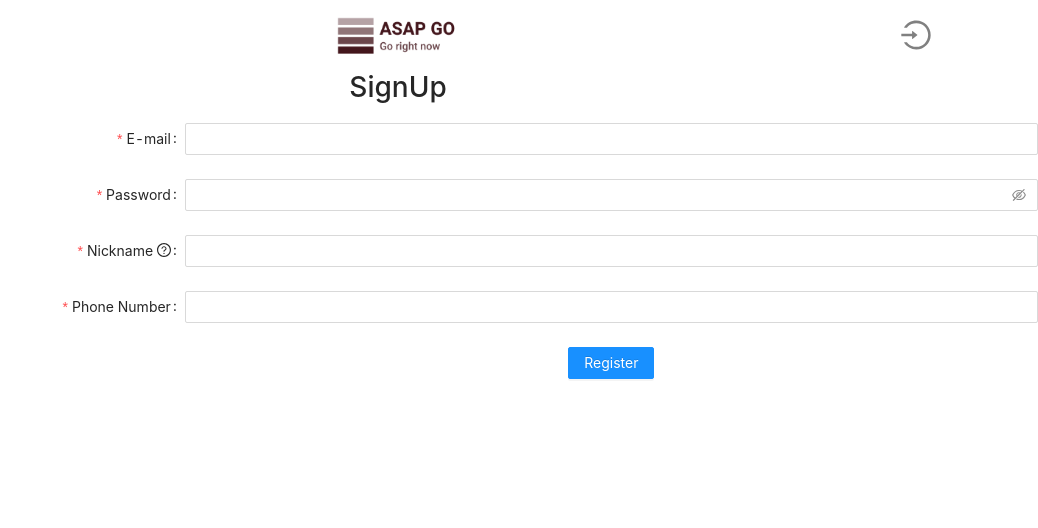
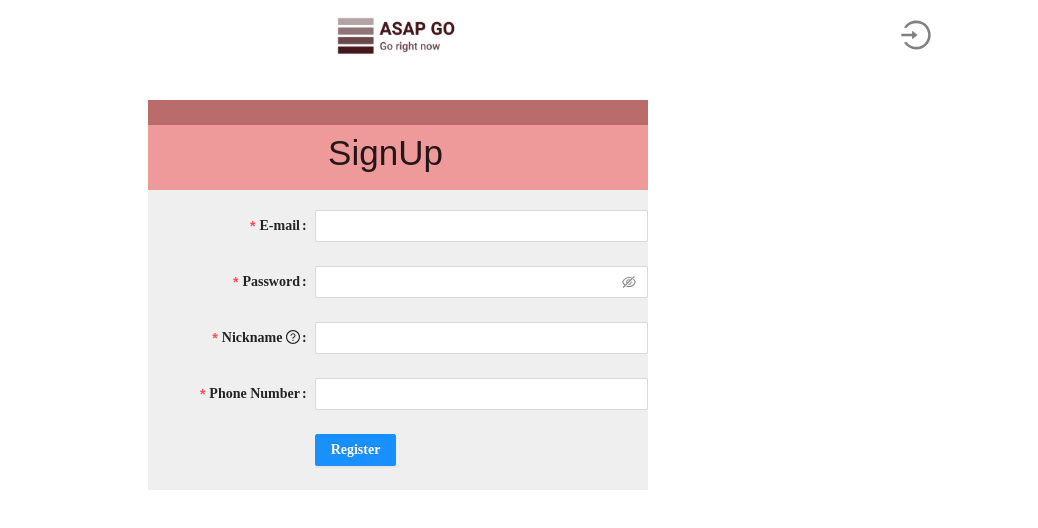
Before and after one commit to swsnu/swpp2020-team11, a React (Create React App) app in the folder frontend/: page /sign_up in a window 1280 px wide. Shown: the top 528 px of the page, without its empty margins (242-1280 px from the left). Built offline with nearby package versions, Linux system fonts and the light colour scheme; no server answers.

Commit message:
Sign In Sign UP css

```diff
--- /dev/null
+++ b/frontend/src/containers/SignIn.css
@@ -0,0 +1,50 @@
+* {
+  font-family: Zapfino, serif;
+  font-weight : bold;
+}
+
+#topBox {
+  position : absolute;
+  background : #ba6b6c;
+  left : 50%;
+  width : 500px;
+  height : 25px;
+  top : 100px;
+  margin-left: -250px;
+}
+
+#topBar {
+  font-family : sans-serif;
+  font-size : 20px;
+  text-align : center;
+  text-indent : 0px;
+  background :#ef9a9a;
+  width : 500px;
+  height :100px;
+  left : 50%;
+  margin-left : -250px;
+  top : 125px;
+  position : absolute;
+}
+
+#midBox2 {
+  position : absolute;
+  top : 190px;
+  left : 50%;
+  width : 500px;
+  height : 20px;
+  margin-left : -250px;
+  background : #eeefee;
+}
+
+#LogIn2 {
+  text-align : center;
+  display : flex;
+  flex-direction : column;
+  width : 500px;
+  position : absolute;
+  left : 50%;
+  margin-left : -250px;
+  top : 205px;
+  height : 200px;
+}
--- a/frontend/src/containers/SignIn.js
+++ b/frontend/src/containers/SignIn.js
@@ -4,6 +4,7 @@ import { connect } from 'react-redux';
 import * as actionCreators from '../store/actions/index';
 import { Form, Input, Button, Checkbox } from 'antd';
 import { UserOutlined, LockOutlined } from '@ant-design/icons';
+import './SignIn.css';
 
 class SignIn extends Component {
   state = {
@@ -25,9 +26,13 @@ class SignIn extends Component {
     };
 
     return (
-      <div className="SignIn">
-        <h1>SignIn</h1>
-        <div className="Login">
+      <div id = "SignIn" className="SignIn">
+        <div id = "topBox"></div>
+        <div id = "topBar">
+          <h1>SignIn</h1>
+        </div>
+        <div id = "midBox2"></div>
+        <div id = "LogIn2" className="Login">
           <Form
             name="normal_login"
             className="login-form"
--- /dev/null
+++ b/frontend/src/containers/SignUp.css
@@ -0,0 +1,62 @@
+* {
+  font-family: Zapfino, serif;
+}
+
+#topBar2 {
+  background : #ba6b6c;
+  width : 500px;
+  height : 25px;
+  position : absolute;
+  top : 100px;
+  left : 50%;
+  margin-left : -250px;
+}
+
+#title {
+  font-family : sans-serif;
+  font-size : 35px;
+  text-align : center;
+  background : #ef9a9a;
+  width : 500px;
+  left : 50%;
+  height : 300px;
+  margin-left : -250px;
+  top : 125px;
+  position : absolute;
+  text-align : center;
+  text-indent : -25px;
+}
+
+.SignUp {
+  font-weight : bold;
+  text-align : left;
+  display : flex;
+  flex-direction : column;
+  width : 500px;
+  position : absolute;
+  align-content : space-between;
+  left : 50%;
+  margin-left : -250px;
+  top : 200px;
+}
+
+#midBox {
+  position : relative;
+  top : -10px;
+  left : 50%;
+  width : 500px;
+  margin-left : -250px;
+  height : 10px;
+  background : #eeefee;
+}
+
+#submit-button {
+  position : absolute;
+  top : -5px;
+  left : 50%;
+  margin-left : -110px;
+}
+
+Form {
+  background : #eeefee;
+}
--- a/frontend/src/containers/SignUp.js
+++ b/frontend/src/containers/SignUp.js
@@ -4,6 +4,7 @@ import { connect } from 'react-redux';
 import * as actionCreators from '../store/actions/index';
 import { Form, Input, Tooltip, Button, Modal } from 'antd';
 import { QuestionCircleOutlined } from '@ant-design/icons';
+import './SignUp.css';
 
 class SignUp extends Component {
   state = {
@@ -60,7 +61,8 @@ class SignUp extends Component {
 
     return (
       <div className="SignUpPage">
-        <h1>SignUp</h1>
+        <div id = "topBar2"></div>
+        <h1 id = "title">SignUp</h1>
         <div className="SignUp">
           <Form
             {...formItemLayout}
@@ -68,6 +70,7 @@ class SignUp extends Component {
             className="register-form"
             scrollToFirstError
           >
+            <div id = "midBox"></div>
             <Form.Item
               name="email"
               label="E-mail"
```
